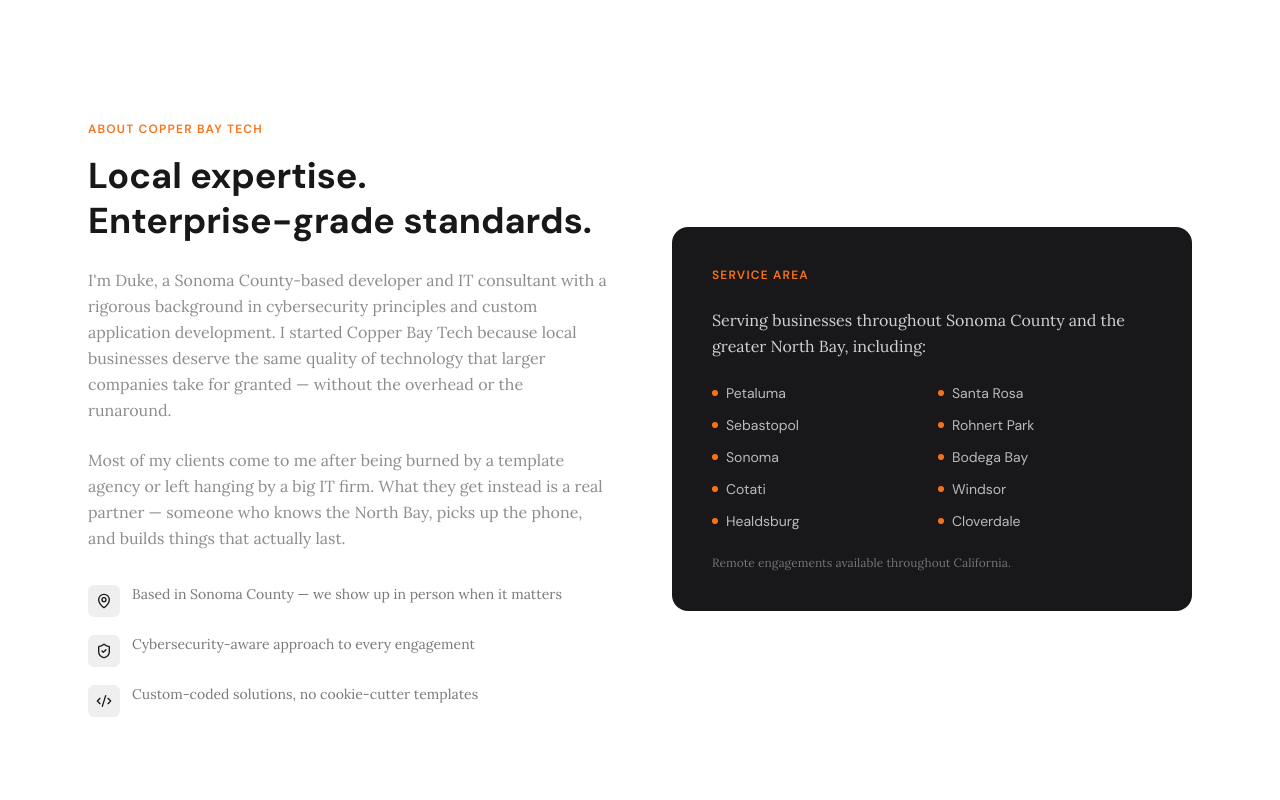
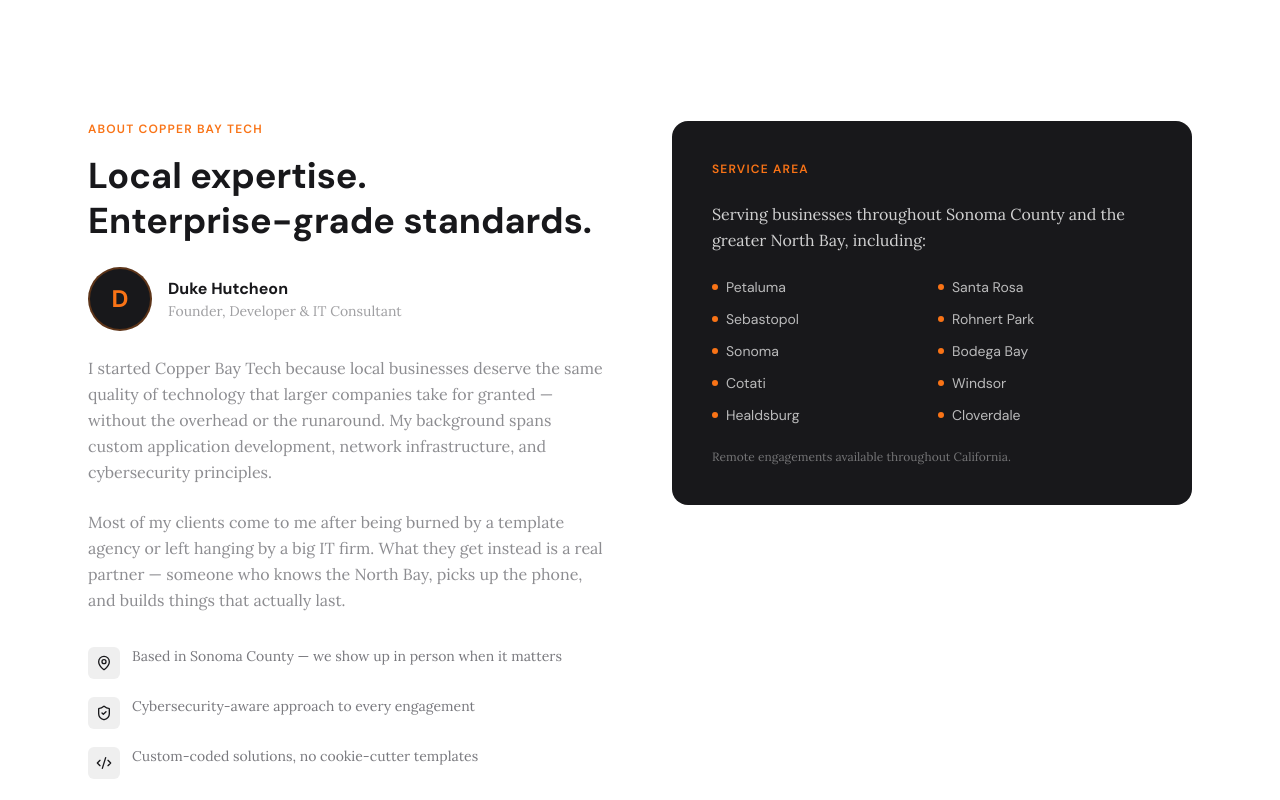
Before and after one commit to Dukotah/Duke, a Next.js app: page / in a window 1280 px wide. Shown: the part 6780-7580 px from the top of the page. Built offline with nearby package versions, Linux system fonts and the light colour scheme.

Commit message:
Add founder avatar/headshot placeholder and updated bio to About section

```diff
--- a/src/components/About.tsx
+++ b/src/components/About.tsx
@@ -2,6 +2,7 @@
 
 import { motion } from "framer-motion";
 import { MapPin, ShieldCheck, Code2 } from "lucide-react";
+import Image from "next/image";
 
 const highlights = [
   { icon: MapPin, text: "Based in Sonoma County — we show up in person when it matters" },
@@ -13,7 +14,7 @@
   return (
     <section id="about" className="py-24 bg-white">
       <div className="max-w-6xl mx-auto px-6">
-        <div className="grid md:grid-cols-2 gap-16 items-center">
+        <div className="grid md:grid-cols-2 gap-16 items-start">
           <motion.div
             initial={{ opacity: 0, x: -20 }}
             whileInView={{ opacity: 1, x: 0 }}
@@ -34,15 +35,42 @@
               <br />
               Enterprise-grade standards.
             </h2>
+
+            {/* Headshot / Avatar */}
+            <div className="flex items-center gap-4 mb-6">
+              <div className="relative w-16 h-16 rounded-full overflow-hidden flex-shrink-0 bg-[#18181B] flex items-center justify-center border-2 border-[#F97316]/30">
+                {/* Replace with: <Image src="/duke-headshot.jpg" alt="Duke Hutcheon" fill className="object-cover" /> */}
+                <span
+                  className="text-2xl font-bold text-[#F97316]"
+                  style={{ fontFamily: "var(--font-heading)" }}
+                >
+                  D
+                </span>
+              </div>
+              <div>
+                <p
+                  className="text-base font-bold text-[#18181B]"
+                  style={{ fontFamily: "var(--font-heading)" }}
+                >
+                  Duke Hutcheon
+                </p>
+                <p
+                  className="text-sm text-[#3F3F46]/50"
+                  style={{ fontFamily: "var(--font-body)" }}
+                >
+                  Founder, Developer & IT Consultant
+                </p>
+              </div>
+            </div>
+
             <p
               className="text-[#3F3F46]/60 leading-relaxed mb-6"
               style={{ fontFamily: "var(--font-body)" }}
             >
-              I&apos;m Duke, a Sonoma County-based developer and IT consultant with a
-              rigorous background in cybersecurity principles and custom application
-              development. I started Copper Bay Tech because local businesses deserve
-              the same quality of technology that larger companies take for granted —
-              without the overhead or the runaround.
+              I started Copper Bay Tech because local businesses deserve the same quality
+              of technology that larger companies take for granted — without the overhead
+              or the runaround. My background spans custom application development,
+              network infrastructure, and cybersecurity principles.
             </p>
             <p
               className="text-[#3F3F46]/60 leading-relaxed mb-8"
@@ -96,16 +124,9 @@
             </p>
             <div className="grid grid-cols-2 gap-3">
               {[
-                "Petaluma",
-                "Santa Rosa",
-                "Sebastopol",
-                "Rohnert Park",
-                "Sonoma",
-                "Bodega Bay",
-                "Cotati",
-                "Windsor",
-                "Healdsburg",
-                "Cloverdale",
+                "Petaluma", "Santa Rosa", "Sebastopol", "Rohnert Park",
+                "Sonoma", "Bodega Bay", "Cotati", "Windsor",
+                "Healdsburg", "Cloverdale",
               ].map((city) => (
                 <div key={city} className="flex items-center gap-2">
                   <span className="w-1.5 h-1.5 rounded-full bg-[#F97316] flex-shrink-0" />
```
